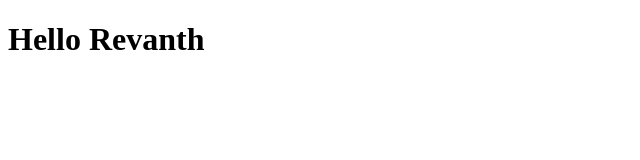
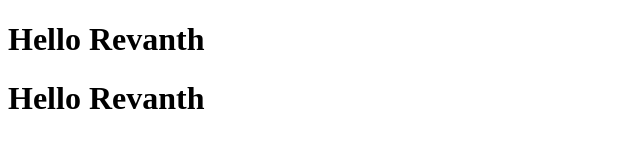
Before and after one commit to Revanth209/samplefile, a plain HTML site: page index.html in a window 1280 px wide. Shown: the whole page, without its empty margins (0-640 px from the left). Drawn offline with Linux system fonts and the light colour scheme.

Commit message:
Add a new h1

```diff
--- a/index.html
+++ b/index.html
@@ -7,5 +7,6 @@
 </head>
 <body>
   <h1>Hello Revanth</h1>
+  <h1>Hello Revanth</h1>
 </body>
 </html>
```
